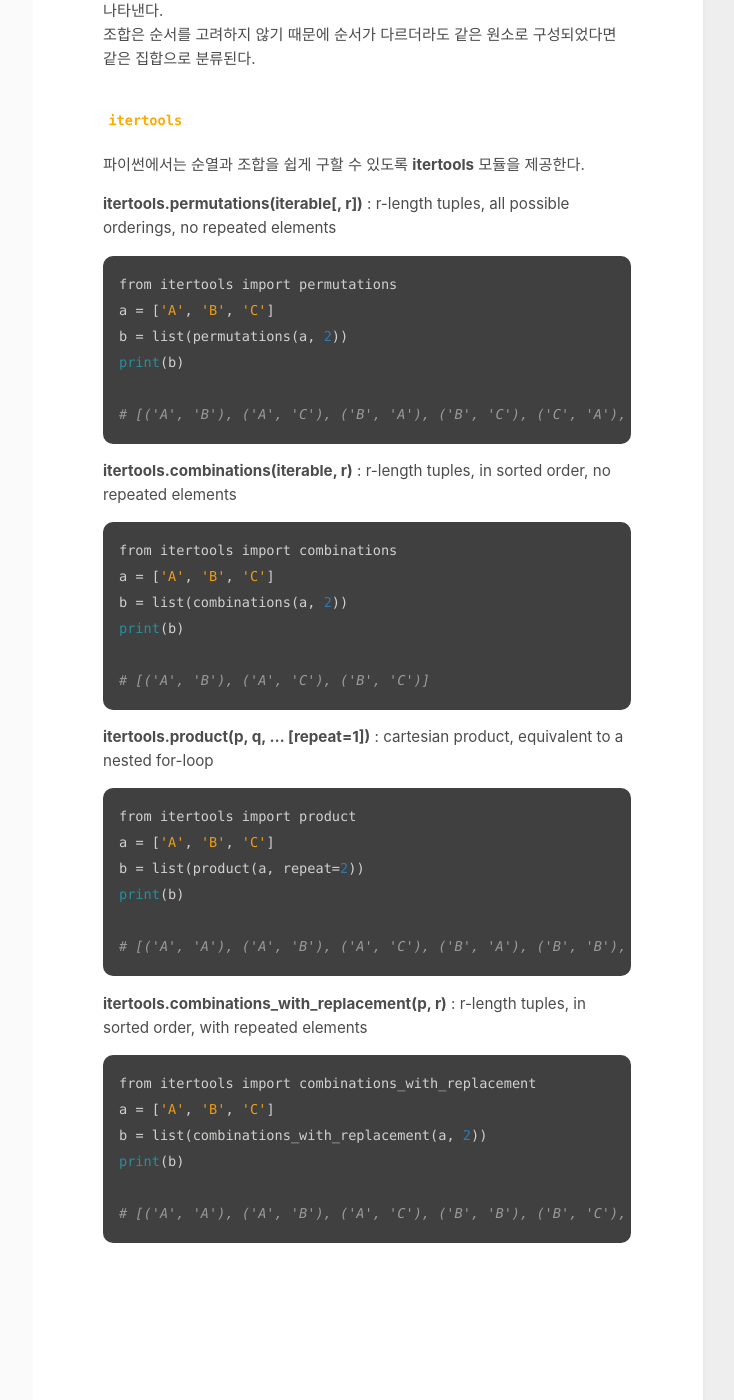
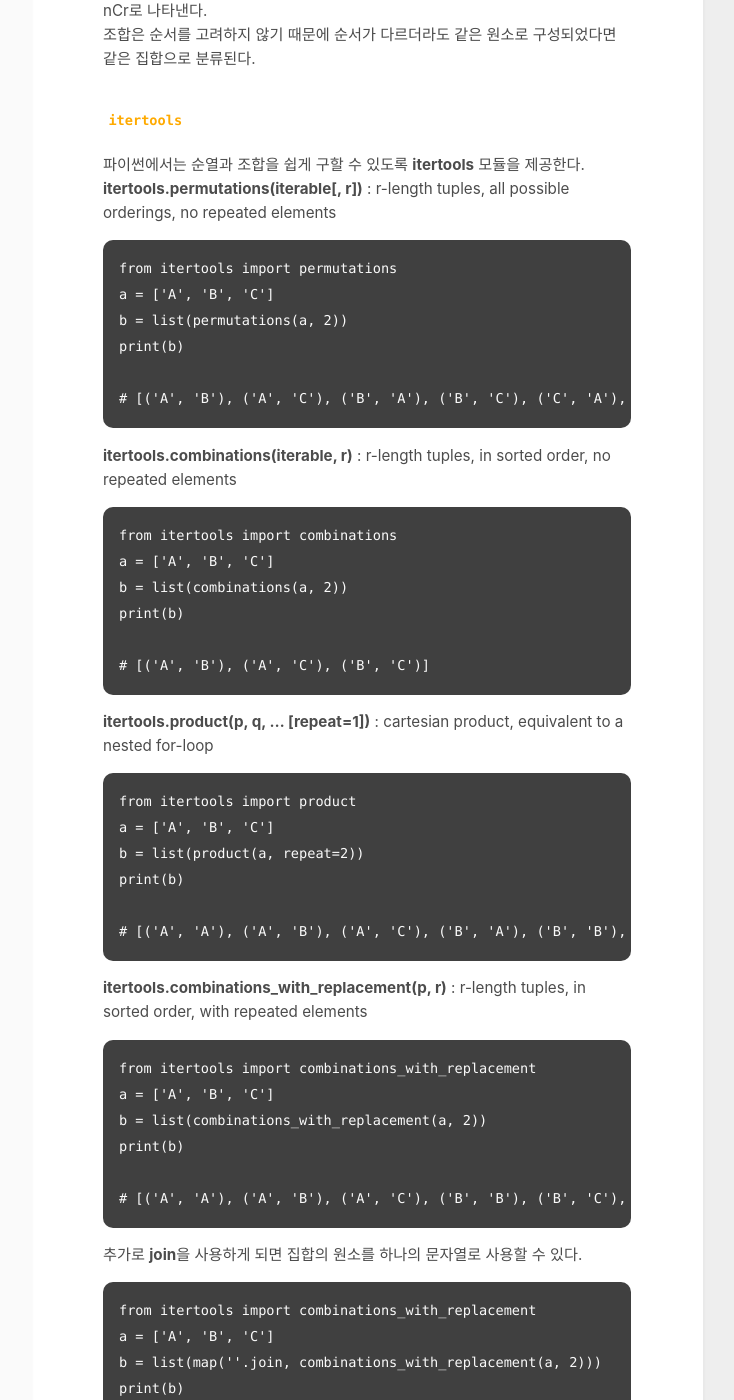
Before and after one commit to YeinHeo/yeinheo.github.io, a Jekyll site: the page built from _posts/2020-08-29-[python]permutations & combinatiosn.md, in a window 1280 px wide and 1400 px high, scrolled down 555 px. Shown: the whole window, without its empty margins (417-1151 px from the left). Built offline with Jekyll 4.4.1, drawn with Linux system fonts in a browser that asks for light colours; some of the changed text lies outside the part shown.

Commit message:
Update 2020-08-29-[python]permutations & combinatiosn.md

````diff
--- a/_posts/2020-08-29-[python]permutations & combinatiosn.md
+++ b/_posts/2020-08-29-[python]permutations & combinatiosn.md
@@ -5,19 +5,18 @@ comments: true
 ---
 
 ## Permutations(순열)
-서로 다른 n개의 원소에서 r≤n개를 뽑아 한 줄로 세우는 경우의 수이며, nPr로 나타낸다.
+서로 다른 n개의 원소에서 r(≤n)개를 뽑아 한 줄로 세우는 경우의 수이며, nPr로 나타낸다.
 순열은 순서를 고려하기 때문에 같은 원소로 구성되었더라도 순서가 다르면 다른 집합으로 분류된다.
 
 ## Combinations(조합)
-서로 다른 n개의 원소 중에서 순서에 상관없이 r개를 선택하는 경우의 수이며, nCr로 나타낸다.
+서로 다른 n개의 원소 중에서 순서에 상관없이 r(≤n)개를 선택하는 경우의 수이며, nCr로 나타낸다.
 조합은 순서를 고려하지 않기 때문에 순서가 다르더라도 같은 원소로 구성되었다면 같은 집합으로 분류된다.
 
 # `itertools`
 파이썬에서는 순열과 조합을 쉽게 구할 수 있도록 **itertools** 모듈을 제공한다.
-
 **itertools.permutations(iterable[, r])** : r-length tuples, all possible orderings, no repeated elements
 
-```ruby
+```
 from itertools import permutations
 a = ['A', 'B', 'C']
 b = list(permutations(a, 2))
@@ -28,7 +27,7 @@ print(b)
 
 **itertools.combinations(iterable, r)** : r-length tuples, in sorted order, no repeated elements
 
-```ruby
+```
 from itertools import combinations
 a = ['A', 'B', 'C']
 b = list(combinations(a, 2))
@@ -39,7 +38,7 @@ print(b)
 
 **itertools.product(p, q, … [repeat=1])** : cartesian product, equivalent to a nested for-loop
 
-```ruby
+```
 from itertools import product
 a = ['A', 'B', 'C']
 b = list(product(a, repeat=2))
@@ -50,7 +49,7 @@ print(b)
 
 **itertools.combinations_with_replacement(p, r)** : r-length tuples, in sorted order, with repeated elements
 
-```ruby
+```
 from itertools import combinations_with_replacement
 a = ['A', 'B', 'C']
 b = list(combinations_with_replacement(a, 2))
@@ -58,3 +57,13 @@ print(b)
 
 # [('A', 'A'), ('A', 'B'), ('A', 'C'), ('B', 'B'), ('B', 'C'), ('C', 'C')]
 ```
+
+추가로 **join**을 사용하게 되면 집합의 원소를 하나의 문자열로 사용할 수 있다.
+```
+from itertools import combinations_with_replacement
+a = ['A', 'B', 'C']
+b = list(map(''.join, combinations_with_replacement(a, 2)))
+print(b)
+
+# ['AA', 'AB', 'AC', 'BB', 'BC', 'CC']
+```
````
